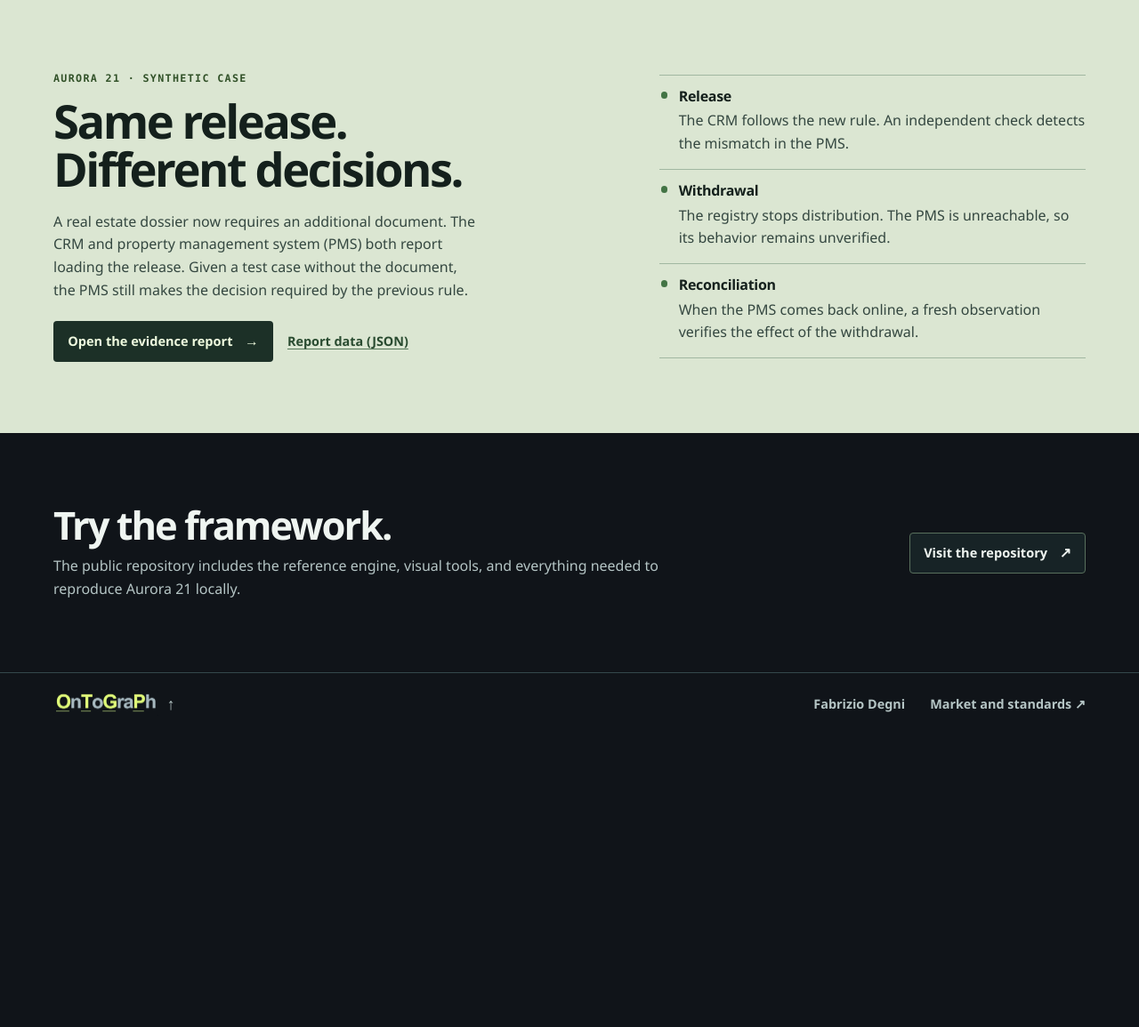
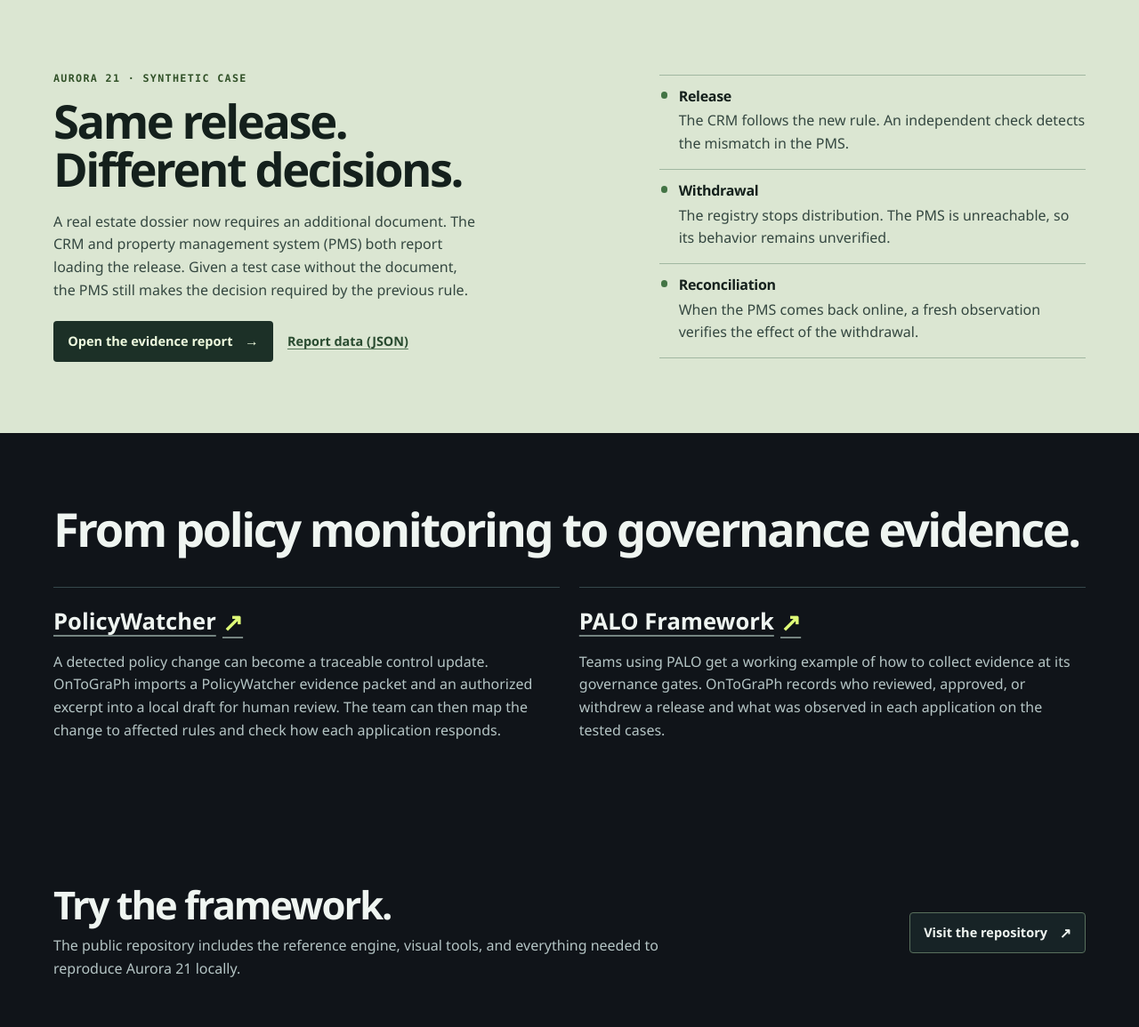
Before and after one commit to sev7enITA/OntoGraph, a PHP site: page / in a window 1280 px wide. Shown: the part 2356-3511 px from the top of the page at 89% size. Before the commit the page ends 3157 px from the top, so only its background shows below. Run offline with PHP 8.4, Linux system fonts and the light colour scheme.

Commit message:
Show how PolicyWatcher and PALO benefit from OnToGraPh

```diff
--- a/site/assets/site.css
+++ b/site/assets/site.css
@@ -488,6 +488,16 @@ code {
 .proof-sequence dt { font-weight: 760; letter-spacing: -.02em; }
 .proof-sequence dd { max-width: 32rem; margin-top: .12rem; color: #344740; }
 
+.ecosystem-grid { margin-top: clamp(1.5rem, 3vw, 2.6rem); }
+
+.ecosystem-grid article {
+  border-top: 1px solid var(--line);
+  padding-top: 1rem;
+}
+
+.ecosystem-grid h3 a { font-size: clamp(1.25rem, 2vw, 1.65rem); }
+.ecosystem-grid p { max-width: 42rem; margin-top: .65rem; color: var(--muted); }
+
 .explore {
   display: flex;
   align-items: center;
--- a/site/index.html
+++ b/site/index.html
@@ -172,6 +172,22 @@
       </div>
     </section>
 
+    <section class="wrap section" id="ecosystem" aria-labelledby="ecosystem-title">
+      <div class="section-heading">
+        <h2 id="ecosystem-title">From policy monitoring to governance evidence.</h2>
+      </div>
+      <div class="studio-grid ecosystem-grid">
+        <article>
+          <h3><a class="text-link" href="https://policywatcher.online/">PolicyWatcher <span aria-hidden="true">↗</span></a></h3>
+          <p>A detected policy change can become a traceable control update. OnToGraPh imports a PolicyWatcher evidence packet and an authorized excerpt into a local draft for human review. The team can then map the change to affected rules and check how each application responds.</p>
+        </article>
+        <article>
+          <h3><a class="text-link" href="https://paloframework.org/">PALO Framework <span aria-hidden="true">↗</span></a></h3>
+          <p>Teams using PALO get a working example of how to collect evidence at its governance gates. OnToGraPh records who reviewed, approved, or withdrew a release and what was observed in each application on the tested cases.</p>
+        </article>
+      </div>
+    </section>
+
     <section class="wrap section explore" aria-labelledby="explore-title">
       <div>
         <h2 id="explore-title">Try the framework.</h2>
```
Also changed, not shown: site/zh/index.html (+16 -0 lines), README.md, docs/wiki/README.md.
